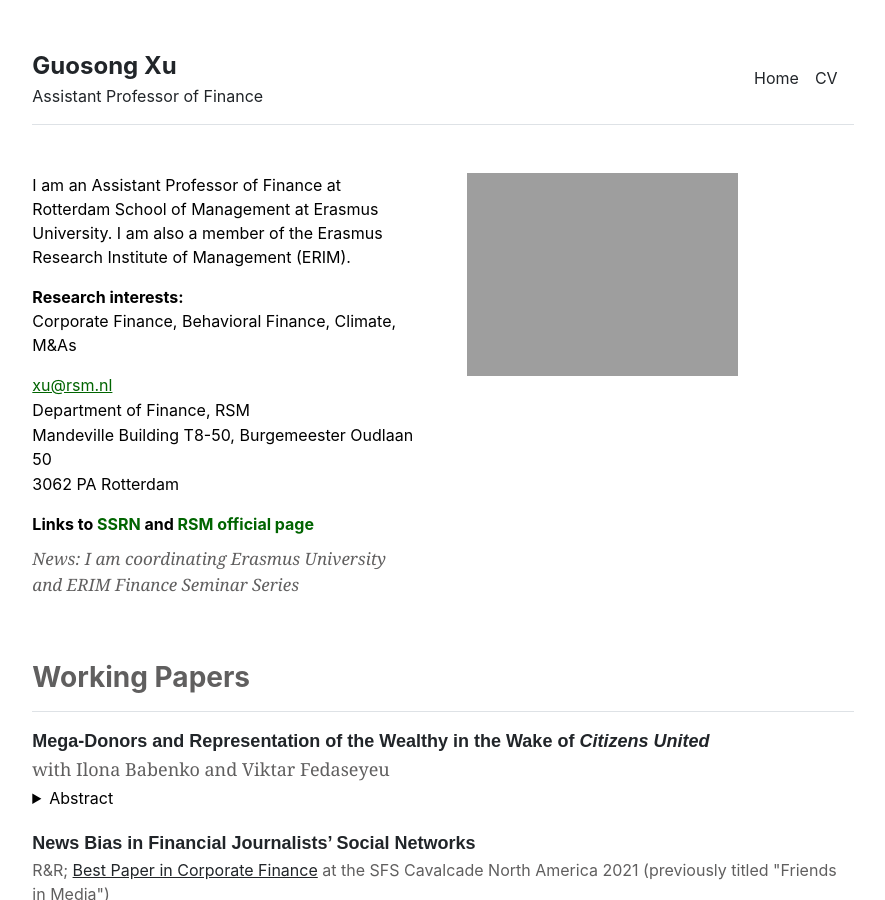
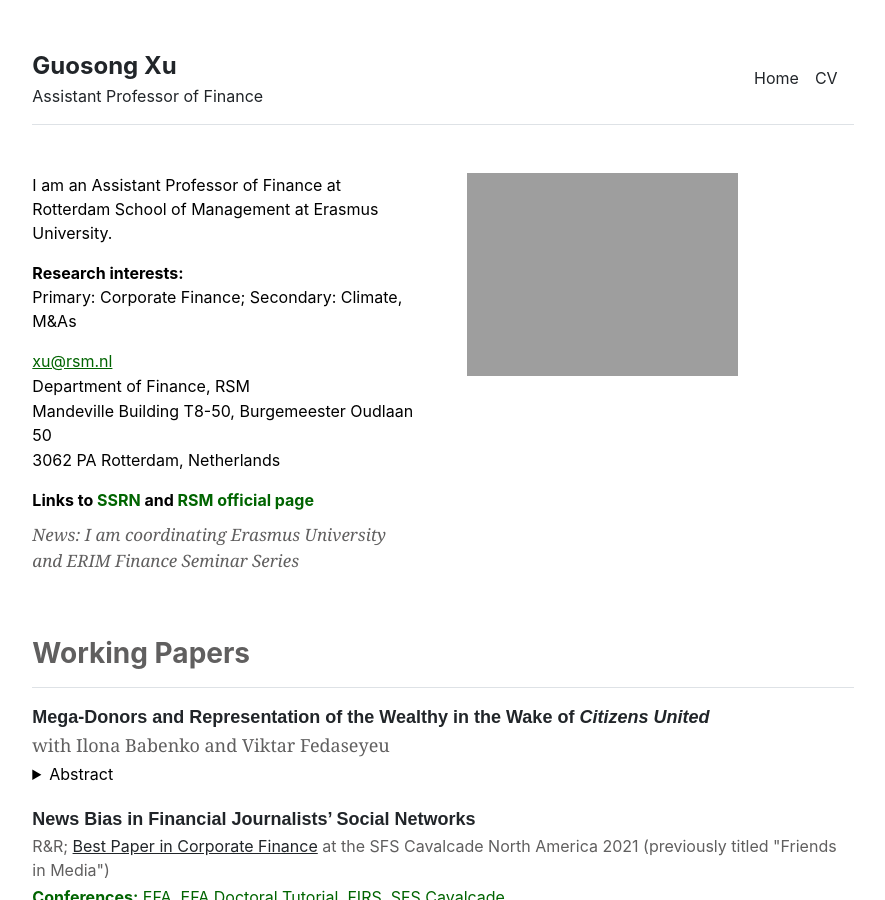
Before and after one commit to guosongxu/guosongxu.github.io, a Jekyll site: the page built from index.md, in a window 1280 px wide and 900 px high. Shown: the whole window, without its empty margins (197-1082 px from the left). Built offline with Jekyll 4.4.1, drawn with Linux system fonts in a browser that asks for light colours.

Commit message:
Update index.md

```diff
--- a/index.md
+++ b/index.md
@@ -3,15 +3,15 @@ layout: home
 title: "Home"
 ---
 
-I am an Assistant Professor of Finance at Rotterdam School of Management at Erasmus University. I am also a member of the Erasmus Research Institute of Management (ERIM).
+I am an Assistant Professor of Finance at Rotterdam School of Management at Erasmus University.
 
 <p style="margin-bottom:10px"><strong>Research interests:</strong><br>
-Corporate Finance, Behavioral Finance, Climate, M&As<p>
+Primary: Corporate Finance; Secondary: Climate, M&As<p>
 
 <p style="margin-bottom:1px"><a style="color:#006400" href="mailto:xu@rsm.nl">xu@rsm.nl</a></p>
 <p style="margin-bottom:1px">Department of Finance, RSM</p>
 <p style="margin-bottom:1px">Mandeville Building T8-50, Burgemeester Oudlaan 50</p>
-<p>3062 PA Rotterdam</p>
+<p>3062 PA Rotterdam, Netherlands</p>
 
 <p style="margin-bottom:10px"><strong> Links to <a href="https://papers.ssrn.com/sol3/cf_dev/AbsByAuth.cfm?per_id=2291312" target="_blank" rel="noreferrer noopener" aria-label=" (opens in a new tab)" style="text-decoration:none;color:#006400">SSRN</a> and <a rel="noreferrer noopener" href="https://www.rsm.nl/people/guosong-xu/" target="_blank" style="text-decoration:none;color:#006400">RSM official page</a></strong></p>
 
```
